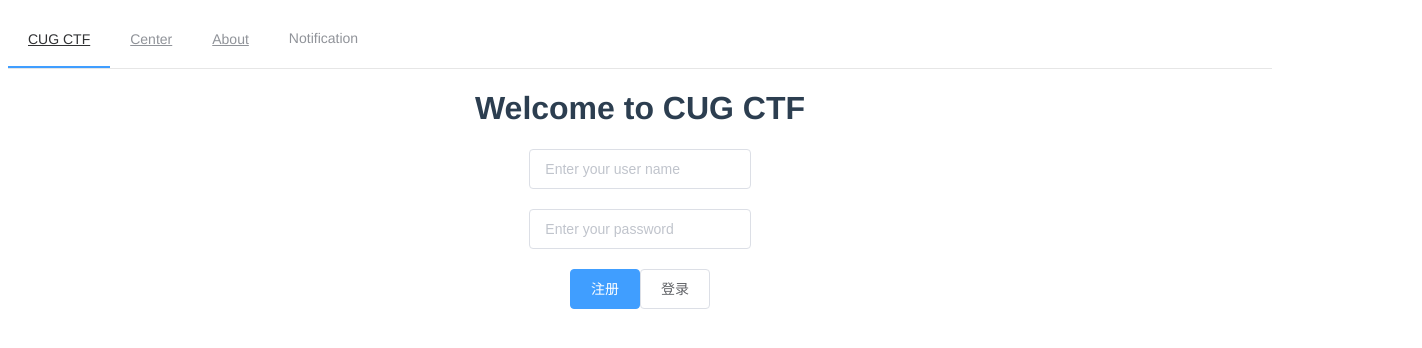
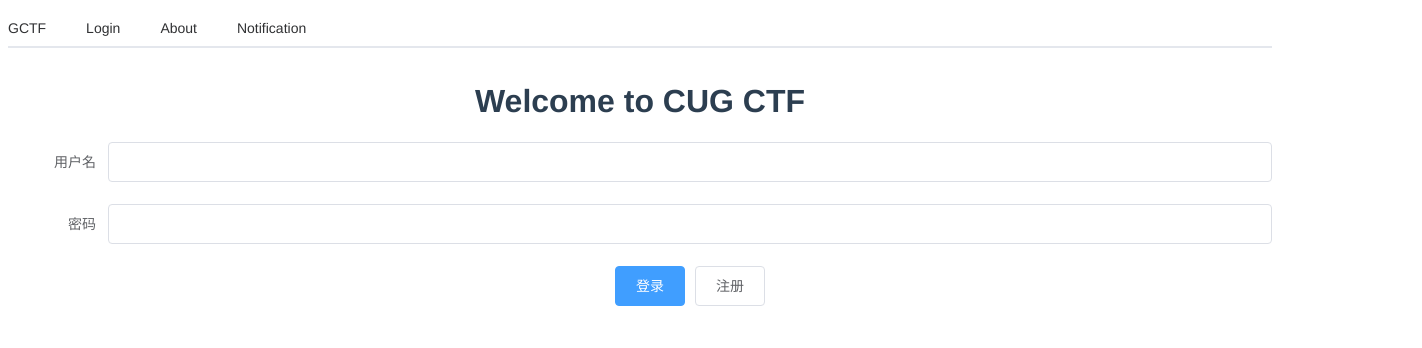
Before and after one commit to CUG-CTF/gctf_frontend, a Vue app: page /login in a window 1280 px wide. Shown: the top 348 px of the page, 1422 px wide, since content can reach past the window. Built offline with nearby package versions, Linux system fonts and the light colour scheme.

Commit message:
2019年4月18日17点01分
Signed-off-by: CangShYao <1937636639@qq.com>

```diff
--- a/public/index.html
+++ b/public/index.html
@@ -5,11 +5,11 @@
     <meta http-equiv="X-UA-Compatible" content="IE=edge">
     <meta name="viewport" content="width=device-width,initial-scale=1.0">
     <link rel="icon" href="<%= BASE_URL %>favicon.ico">
-    <title>gctf_frontend</title>
+    <title>CUG CTF</title>
   </head>
   <body>
     <noscript>
-      <strong>We're sorry but gctf_frontend doesn't work properly without JavaScript enabled. Please enable it to continue.</strong>
+      <strong>We're sorry but CUG CTF doesn't work properly without JavaScript enabled. Please enable it to continue.</strong>
     </noscript>
     <div id="app"></div>
     <!-- built files will be auto injected -->
--- a/src/App.vue
+++ b/src/App.vue
@@ -1,19 +1,11 @@
 <template>
   <div id="app">
-    <div>
-      <el-menu :default-active="activeIndex" mode="horizontal">
-        <el-menu-item index="1">
-          <router-link to="/list">CUG CTF</router-link>
-        </el-menu-item>
-        <el-menu-item index="2">
-          <router-link to="/login">Center</router-link>
-        </el-menu-item>
-        <el-menu-item index="3">
-          <router-link to="/about">About</router-link>
-        </el-menu-item>
-        <el-menu-item index="4">Notification</el-menu-item>
-      </el-menu>
-    </div>
+    <el-tabs v-model="activeName" @tab-click="handleClick">
+      <el-tab-pane label="GCTF"></el-tab-pane>
+      <el-tab-pane label="Login"></el-tab-pane>
+      <el-tab-pane label="About"></el-tab-pane>
+      <el-tab-pane label="Notification"></el-tab-pane>
+    </el-tabs>
     <router-view/>
   </div>
 </template>
@@ -32,13 +24,12 @@
 export default {
   data () {
     return {
-      activeIndex: '1',
-      activeIndex2: '1'
+      activeName: 'zero'
     }
   },
   methods: {
-    handleSelect (key, keyPath) {
-      console.log(key, keyPath)
+    handleClick (tab) {
+      this.$router.push(tab.label.toLowerCase())
     }
   }
 }
--- /dev/null
+++ b/src/components/gctf.vue
@@ -0,0 +1,83 @@
+<template>
+  <div>
+    <el-row align="botttom">
+    <el-container  >
+      <el-aside width="20%">Aside</el-aside>
+      <el-container >
+        <el-main  >
+          <el-collapse v-model="activeNames" @change="handleChange">
+            <el-collapse-item title="一致性 Consistency" name="1">
+              <div>与现实生活一致：与现实生活的流程、逻辑保持一致，遵循用户习惯的语言和概念；</div>
+              <div>在界面中一致：所有的元素和结构需保持一致，比如：设计样式、图标和文本、元素的位置等。</div>
+            </el-collapse-item>
+            <el-collapse-item title="反馈 Feedback" name="2">
+              <div>控制反馈：通过界面样式和交互动效让用户可以清晰的感知自己的操作；</div>
+              <div>页面反馈：操作后，通过页面元素的变化清晰地展现当前状态。</div>
+            </el-collapse-item>
+            <el-collapse-item title="效率 Efficiency" name="3">
+              <div>简化流程：设计简洁直观的操作流程；</div>
+              <div>清晰明确：语言表达清晰且表意明确，让用户快速理解进而作出决策；</div>
+              <div>帮助用户识别：界面简单直白，让用户快速识别而非回忆，减少用户记忆负担。</div>
+            </el-collapse-item>
+            <el-collapse-item title="可控 Controllability" name="4">
+              <div>用户决策：根据场景可给予用户操作建议或安全提示，但不能代替用户进行决策；</div>
+              <div>结果可控：用户可以自由的进行操作，包括撤销、回退和终止当前操作等。</div>
+            </el-collapse-item>
+          </el-collapse>
+          <!-- <el-pagination background layout="prev, pager, next" :total="40" :page-size="10"></el-pagination> -->
+        </el-main>
+        <el-footer :align='bottom' >Footer</el-footer>
+      </el-container>
+    </el-container>
+    </el-row>
+  </div>
+</template>
+
+<script>
+export default {
+  data () {
+    return {
+      activeNames: []
+    }
+  },
+  methods: {
+    handleChange (val) {
+      console.log(val)
+    }
+  }
+}
+</script>
+
+<style>
+.el-header,
+.el-footer {
+  background-color: #b3c0d1;
+  color: #333;
+  text-align: center;
+}
+
+.el-aside {
+  background-color: #eeeeee;
+  color: #333;
+  text-align: center;
+}
+
+.el-main {
+  background-color: #ffffff;
+  color: #333;
+  text-align: center;
+}
+
+/* body > .el-container {
+  margin-bottom: 40px;
+} */
+
+/* .el-container:nth-child(5) .el-aside,
+.el-container:nth-child(6) .el-aside {
+  line-height: 260px;
+}
+
+.el-container:nth-child(7) .el-aside {
+  line-height: 320px;
+} */
+</style>
--- a/src/components/login.vue
+++ b/src/components/login.vue
@@ -1,61 +1,71 @@
 <template>
-  <div>
-    <h1>Welcome to CUG CTF</h1>
-    <el-row :gutter="300">
-      <el-col :span="8" :offset="8">
-        <el-input v-model="text" placeholder="Enter your user name"></el-input>
-      </el-col>
-    </el-row>
-    <el-row :gutter="300">
-      <el-col :span="8" :offset="8">
-        <el-input v-model="password" placeholder="Enter your password" show-password></el-input>
-      </el-col>
-    </el-row>
-    <el-row>
-      <a href="./register">
-        <el-button type="primary">注册</el-button>
-      </a>
-      <a href="/list">
-        <el-button>登录</el-button>
-      </a>
-    </el-row>
+  <div width="50%" algin="center">
+    <el-form
+      :model="ruleForm"
+      status-icon
+      :rules="rules"
+      ref="ruleForm"
+      label-width="100px"
+      class="demo-ruleForm"
+    >
+      <h1>Welcome to CUG CTF</h1>
+      <el-form-item label="用户名" prop="user">
+        <el-input type="text" v-model="ruleForm.user" autocomplete="off"></el-input>
+      </el-form-item>
+
+      <el-form-item label="密码" prop="pass">
+        <el-input type="password" v-model="ruleForm.pass" autocomplete="off"></el-input>
+      </el-form-item>
+      <el-form-item>
+        <el-button type="primary" @click="submitForm('ruleForm')">登录</el-button>
+        <el-button @click="$router.push('register')">注册</el-button>
+      </el-form-item>
+    </el-form>
   </div>
 </template>
 
 <script>
 export default {
-  name: 'login',
   data () {
+    var validatePass = (rule, value, callback) => {
+      if (value === '') {
+        callback(new Error('请输入密码'))
+      } else {
+        callback()
+      }
+    }
+    var validateUser = (rule, value, callback) => {
+      if (value === '') {
+        callback(new Error('用户名不能为空'))
+      } else {
+        callback()
+      }
+    }
     return {
-      text: '',
-      password: ''
+      ruleForm: {
+        pass: '',
+        user: ''
+      },
+      rules: {
+        pass: [{ validator: validatePass, trigger: 'blur' }],
+        user: [{ validator: validateUser, trigger: 'blur' }]
+      }
+    }
+  },
+  methods: {
+    submitForm (formName) {
+      this.$refs[formName].validate(valid => {
+        if (valid) {
+          alert('submit!')
+        } else {
+          console.log('error submit!!')
+          return false
+        }
+      })
+    },
+    resetForm (formName) {
+      this.$refs[formName].resetFields()
     }
   }
 }
 </script>
-
-<style>
-.el-row {
-  margin-bottom: 20px;
-  &:last-child {
-    margin-bottom: 0;
-  }
-}
-.el-col {
-  border-radius: 4px;
-}
-.bg-purple {
-  background: #d3dce6;
-}
-.bg-purple-light {
-  background: #e5e9f2;
-}
-.grid-content {
-  border-radius: 4px;
-  min-height: 36px;
-}
-.row-bg {
-  padding: 10px 0;
-  background-color: #f9fafc;
-}
-</style>
--- a/src/components/mylist.vue
+++ /dev/null
@@ -1,5 +0,0 @@
-<template>
-  <dev>
-    <el-pagination background layout="prev, pager, next" :total="1000"></el-pagination>
-  </dev>
-</template>
--- a/src/components/register.vue
+++ b/src/components/register.vue
@@ -30,7 +30,8 @@
       </el-form-item>
       <el-form-item>
         <el-button type="primary" @click="submitForm('ruleForm')">注册</el-button>
-        <el-button @click="resetForm('ruleForm')">重置</el-button>
+        <el-button type="warning" @click="resetForm('ruleForm')">重置</el-button>
+        <el-button @click="$router.push('login')">返回</el-button>
       </el-form-item>
     </el-form>
   </div>
--- a/src/router/index.js
+++ b/src/router/index.js
@@ -2,8 +2,8 @@
 import Vue from 'vue'
 import Router from 'vue-router'
 import Home from '../views/Home.vue'
-import gctf from '../components/login.vue'
-import myList from '../components/mylist.vue'
+import login from '../components/login.vue'
+import gctf from '../components/gctf.vue'
 import register from '../components/register.vue'
 
 Vue.use(Router)
@@ -14,27 +14,27 @@ export default new Router({
   routes: [
     {
       path: '/login',
-      name: 'login',
+      name: 'Login',
+      component: login
+    },
+    {
+      path: '/',
+      name: 'Home',
+      component: Home
+    },
+    {
+      path: '/gctf',
+      name: 'GCTF',
       component: gctf
     },
     {
-      path: '/',
-      name: 'home',
-      component: Home
-    },
-    {
-      path: '/list',
-      name: 'list',
-      component: myList
-    },
-    {
       path: '/register',
-      name: 'register',
+      name: 'Register',
       component: register
     },
     {
       path: '/about',
-      name: 'about',
+      name: 'About',
       // route level code-splitting
       // this generates a separate chunk (about.[hash].js) for this route
       // which is lazy-loaded when the route is visited.
--- a/src/views/Home.vue
+++ b/src/views/Home.vue
@@ -1,5 +1,5 @@
 <template>
-  <div class="home">
+  <div class="home" v-on:click="$router.push('gctf')">
     <HelloWorld msg="Backend based on GO"/>
     <img alt="Go logo" src="../assets/go.jpg">
     <HelloWorld msg="Frontend based on Vue"/>
```
